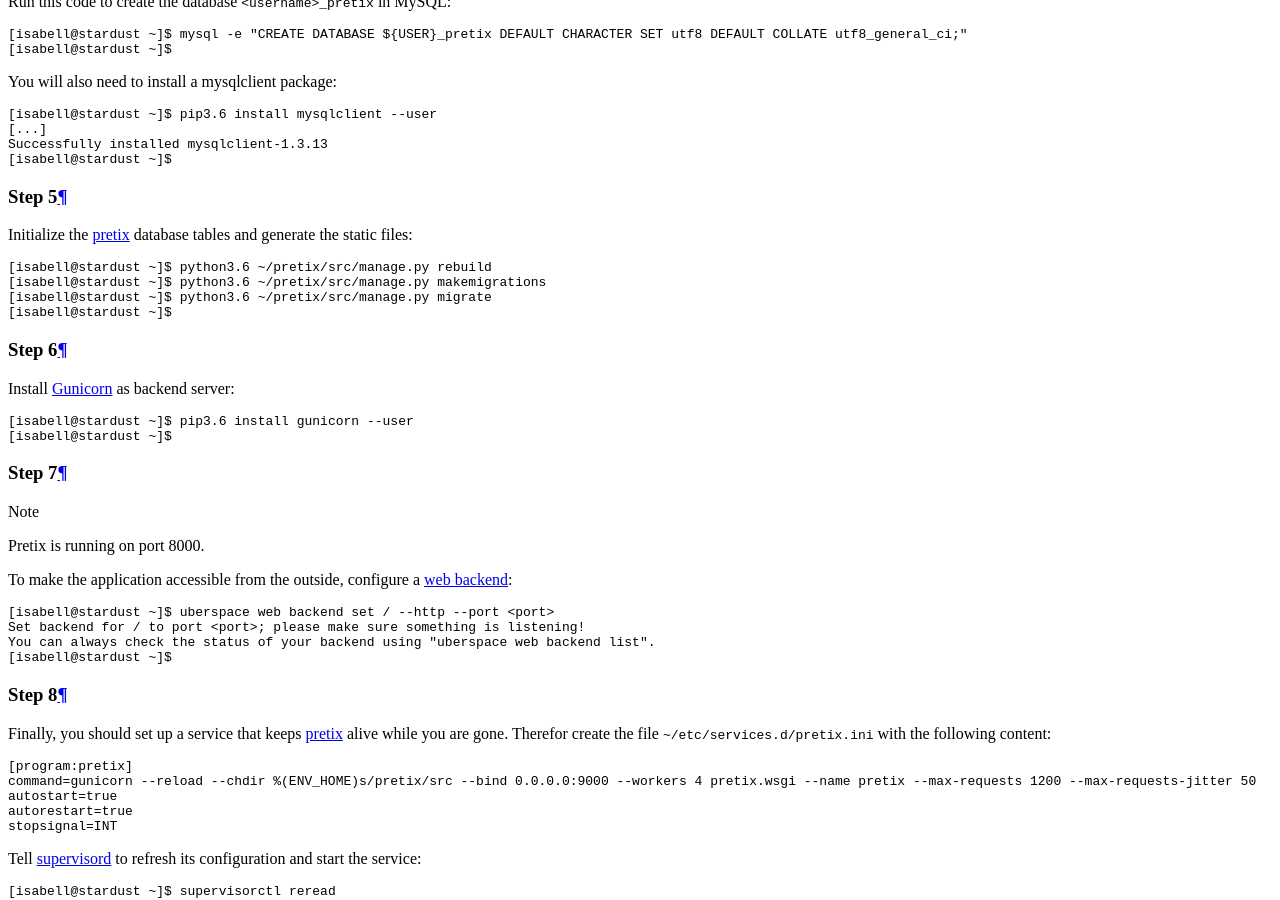
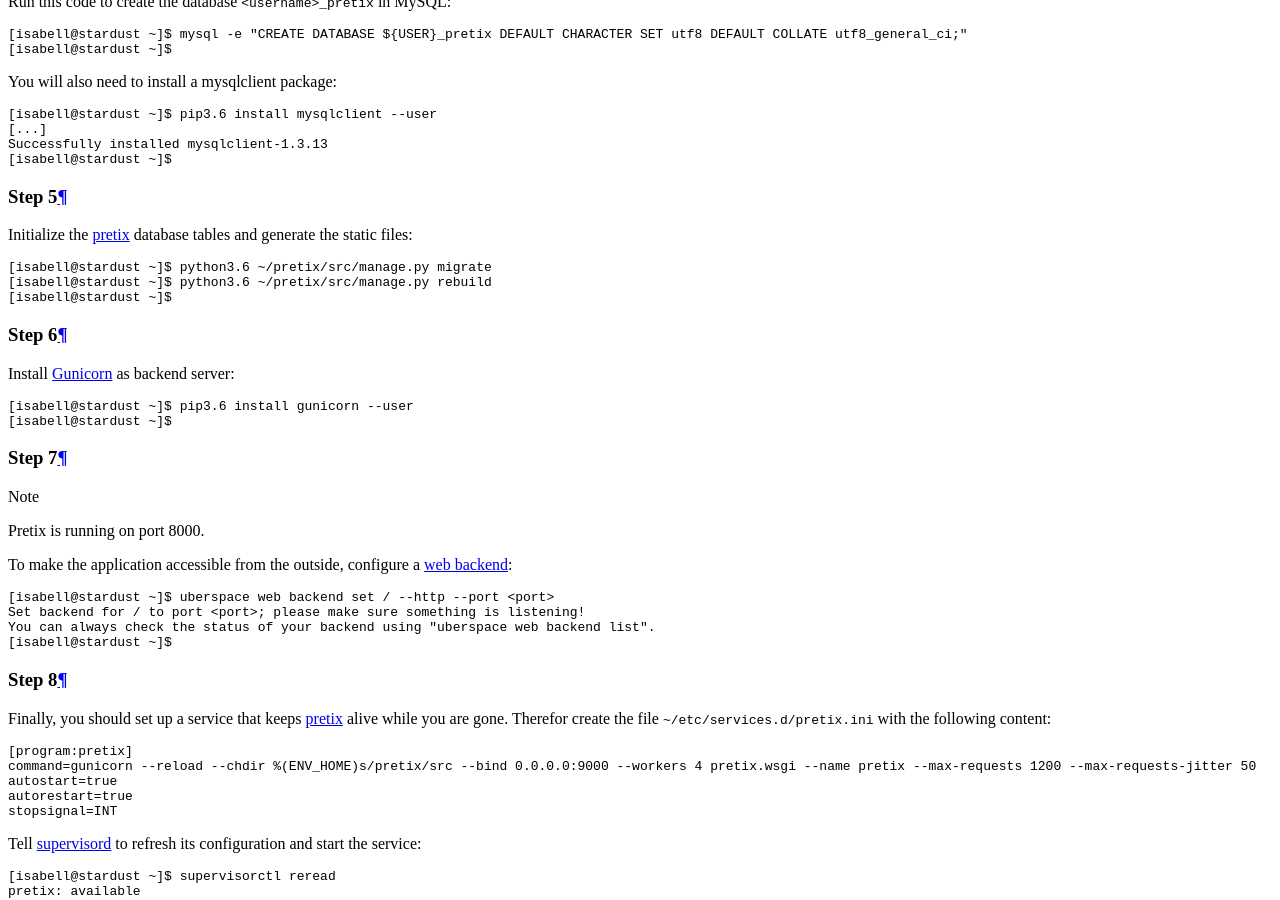
Before and after one commit to Uberspace/lab, a Sphinx documentation site: the page built from source/guide_pretix.rst, in a window 1280 px wide and 900 px high, scrolled down 4248 px. Built offline with Sphinx 7.4.7 and the Read the Docs theme 2.0.0, drawn with Linux system fonts in a browser that asks for light colours.

Commit message:
[pretix] remove makemigrations, it's a dev-only command
also order like in pretix docs

```diff
--- a/source/guide_pretix.rst
+++ b/source/guide_pretix.rst
@@ -138,9 +138,8 @@
 
 ::
 
+ [isabell@stardust ~]$ python3.6 ~/pretix/src/manage.py migrate
  [isabell@stardust ~]$ python3.6 ~/pretix/src/manage.py rebuild
- [isabell@stardust ~]$ python3.6 ~/pretix/src/manage.py makemigrations
- [isabell@stardust ~]$ python3.6 ~/pretix/src/manage.py migrate
  [isabell@stardust ~]$
 
 Step 6
```
